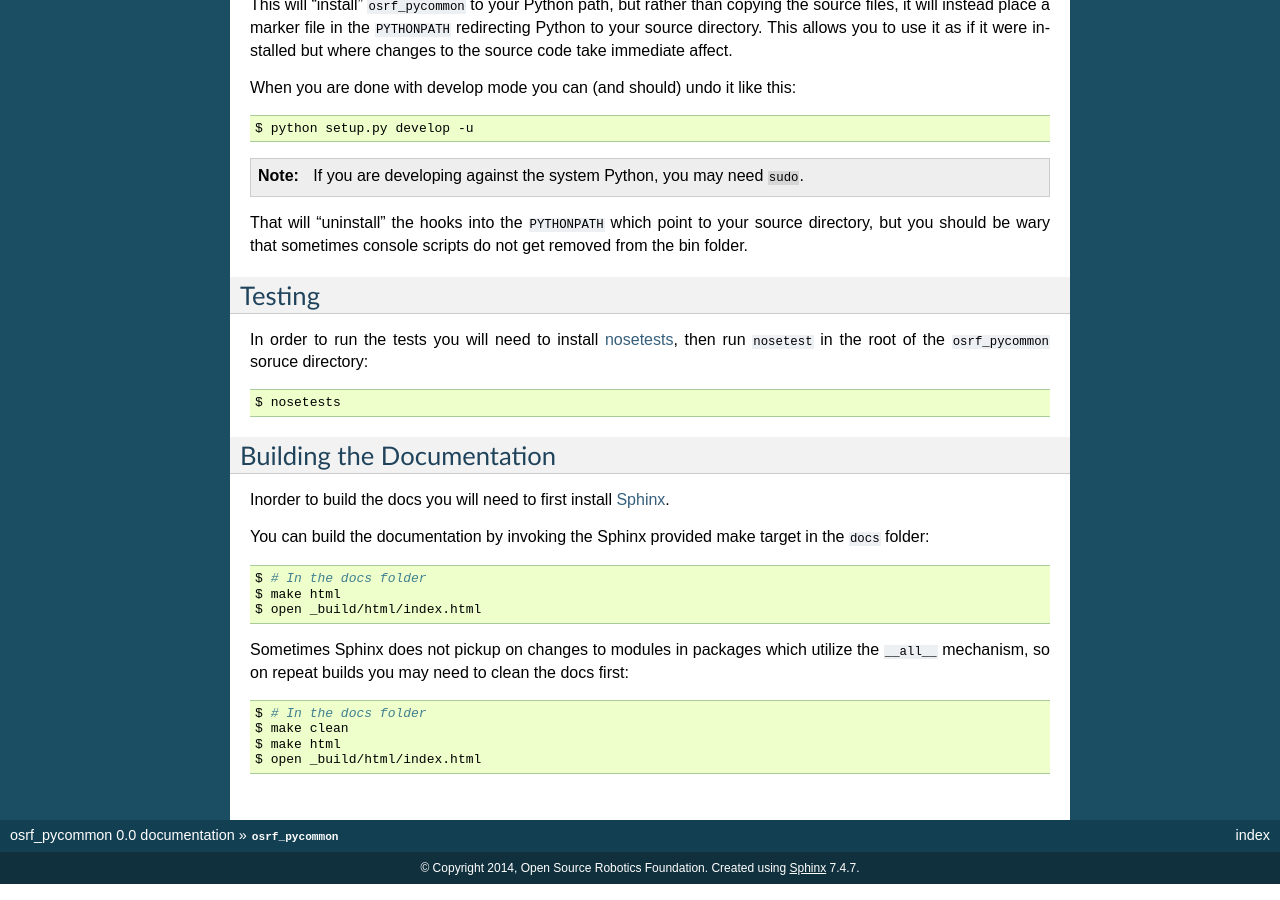
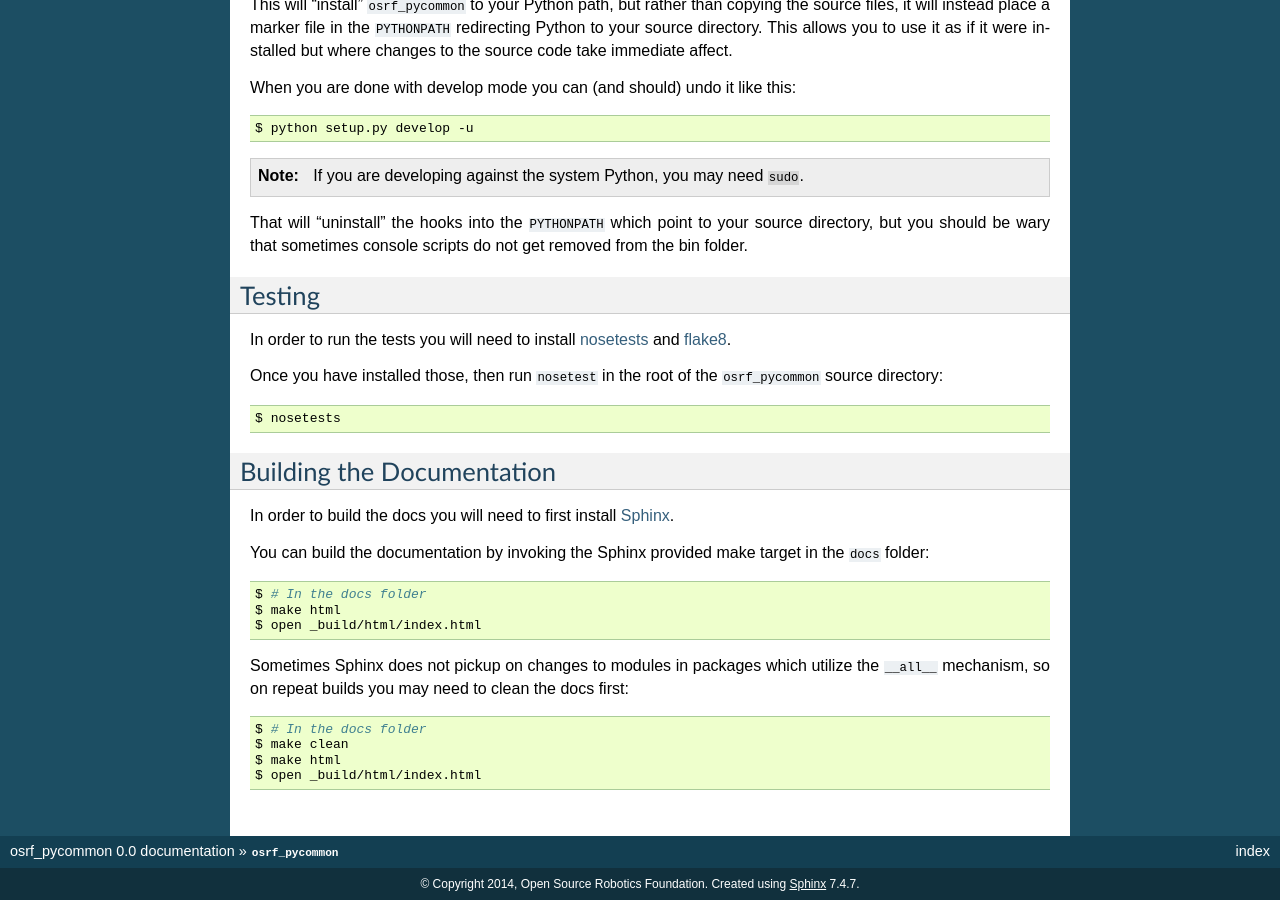
Before and after one commit to osrf/osrf_pycommon, a Sphinx documentation site: the page built from docs/index.rst, in a window 1280 px wide and 900 px high, scrolled down 763 px. Built offline with Sphinx 7.4.7, drawn with Linux system fonts in a browser that asks for light colours.

Commit message:
added test for code format, updated docs

```diff
--- a/docs/index.rst
+++ b/docs/index.rst
@@ -60,7 +60,9 @@ That will "uninstall" the hooks into the ``PYTHONPATH`` which point to your sour
 Testing
 -------
 
-In order to run the tests you will need to install `nosetests <https://nose.readthedocs.org/>`_, then run ``nosetest`` in the root of the ``osrf_pycommon`` soruce directory:
+In order to run the tests you will need to install `nosetests <https://nose.readthedocs.org/>`_ and `flake8 <https://flake8.readthedocs.org/>`_.
+
+Once you have installed those, then run ``nosetest`` in the root of the ``osrf_pycommon`` source directory:
 
 .. code-block:: bash
 
@@ -69,7 +71,7 @@ In order to run the tests you will need to install `nosetests <https://nose.read
 Building the Documentation
 --------------------------
 
-Inorder to build the docs you will need to first install `Sphinx <http://sphinx-doc.org/>`_.
+In order to build the docs you will need to first install `Sphinx <http://sphinx-doc.org/>`_.
 
 You can build the documentation by invoking the Sphinx provided make target in the ``docs`` folder:
 
```
Also changed, not shown: 1 other file.
